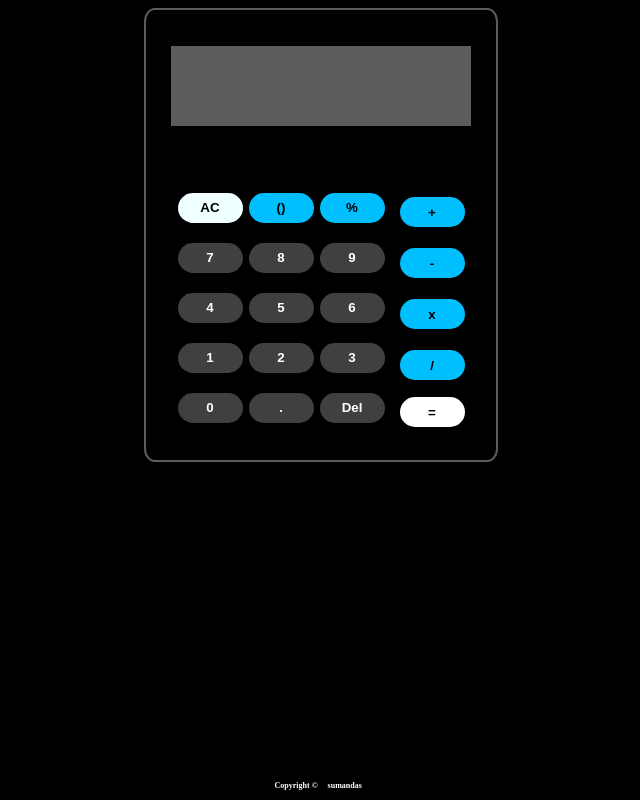
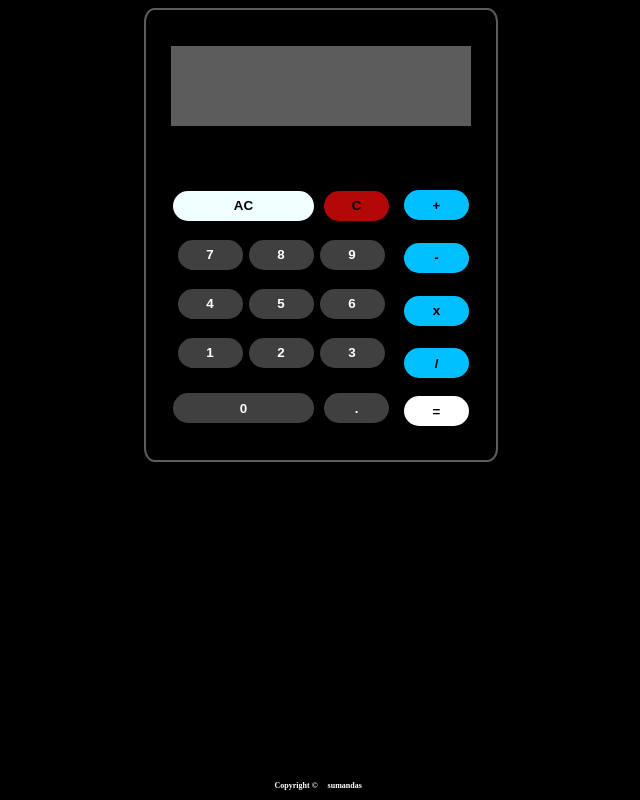
Before and after one commit to sum4n/TheOdinProject-Calculator, a plain HTML site: page index.html in a window 1280 px wide. Shown: the whole page, without its empty margins (319-959 px from the left). Drawn offline with Linux system fonts and the light colour scheme.

Commit message:
Updated ui, removed % and () buttons.

```diff
--- a/index.html
+++ b/index.html
@@ -24,8 +24,7 @@
             <div id="btn-grp1">
                 <div id="btn-func">
                     <button id="btn-ac">AC</button>
-                    <button class="btn-operator">()</button>
-                    <button class="btn-operator" id="btn-percent">%</button>
+                    <button id="btn-del">C</button>
                 </div>
                 <div class="btn-numbers">
                     <button>7</button>
@@ -42,16 +41,12 @@
                     <button>2</button>
                     <button>3</button>
                 </div>
-                <div id="btn-buttom">
-                    <div class="btn-numbers">
-                        <button>0</button>
-                        <button id="dot">.</button>
-                    </div>
-                    <div>
-                        <button id="btn-del">Del</button>
-                    </div>
 
+                <div class="btn-numbers" id="btn-dotZero">
+                    <button id="zero-btn">0</button>
+                    <button id="dot">.</button>
                 </div>
+
             </div>
 
             <div id="btn-grp2" >
--- a/style.css
+++ b/style.css
@@ -58,10 +58,16 @@ body {
     column-gap: 5px;
 }
 
-#btn-buttom {
-    /* border: 1px solid black; */
+#btn-dotZero {
+    /* border: 1px solid rgb(255, 255, 255); */
+    width: 216px;
     display: flex;
-    column-gap: 6px;
+    column-gap: 10px;
+    margin-top: 8px;
+}
+
+#zero-btn {
+    flex: 1;
 }
 
 #btn-grp2 {
@@ -77,12 +83,12 @@ body {
     flex-direction: column;
     justify-content: space-between;
     flex: 1;
-    margin-bottom: 15px;
-    margin-top: 15px;
+    margin-bottom: 16px;
+    margin-top: 8px;
 }
 
 .btn-equals {
-    margin-bottom: 5px;
+    margin-bottom: 6px;
 }
 
 
@@ -108,6 +114,11 @@ button {
 
 #btn-ac {
     background-color: azure;
+    color: black;
+}
+
+#btn-del {
+    background-color: rgb(180, 7, 7);
     color: black;
 }
 
@@ -139,3 +150,15 @@ a {
     text-decoration: none;
     color: white;
 }
+
+#btn-func {
+    width: 216px;
+    /* margin-bottom: -19px; */
+    /* border: 1px solid white; */
+    display: flex;
+    column-gap: 10px;
+}
+
+#btn-ac {
+    flex-grow: 1;
+}
```
